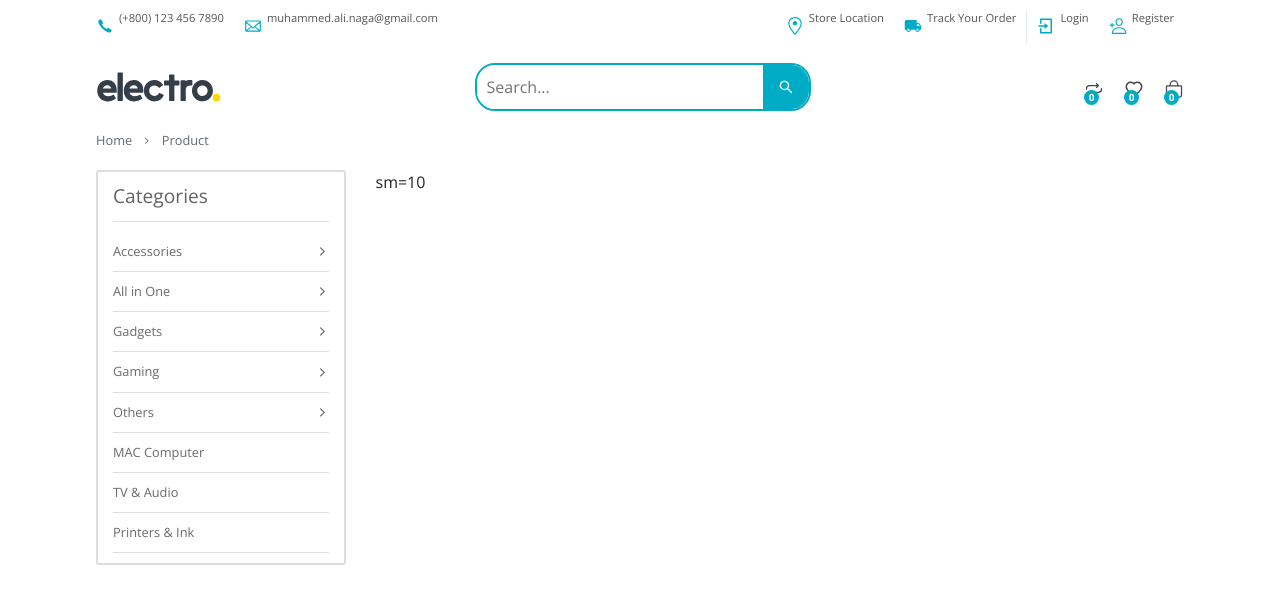
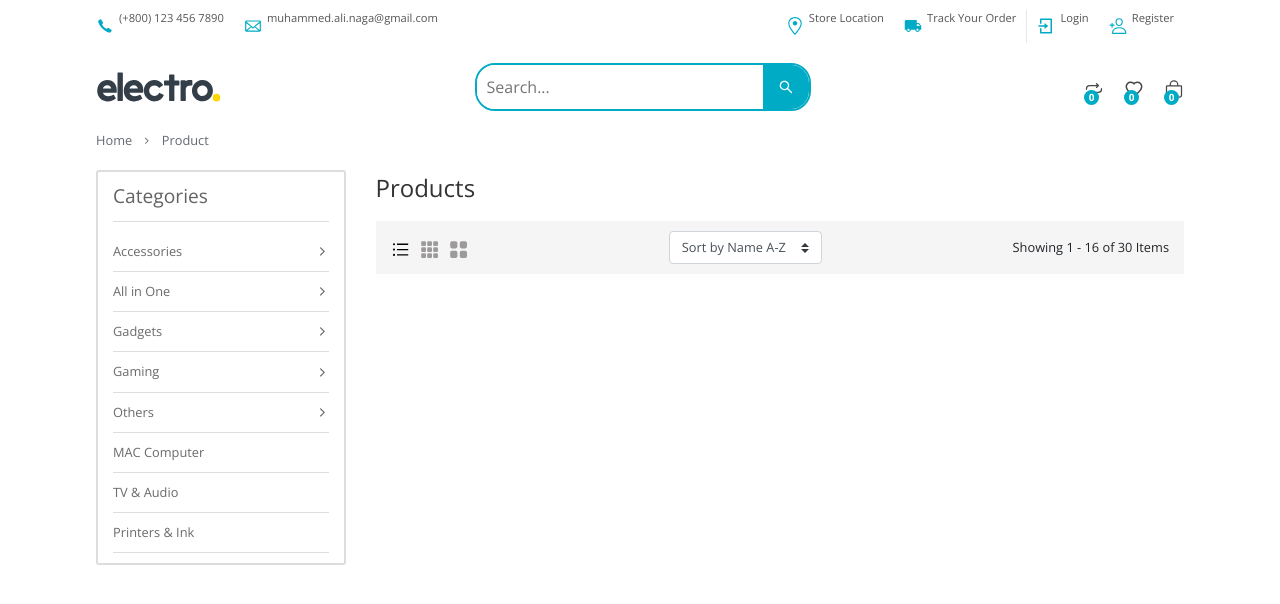
Before and after one commit to muahmmed-naga/electron, a React (Create React App) app: page /categories/all in a window 1280 px wide. Shown: the top 604 px of the page. Built offline with nearby package versions, Linux system fonts and the light colour scheme.

Commit message:
Categories page view navigator

```diff
--- /dev/null
+++ b/src/components/categories-page-right/categories-page-right.comp.js
@@ -0,0 +1,18 @@
+import React from 'react';
+
+// Components
+import ViewNavigator from './utils/view-navigator.comp';
+
+// Styles
+import './categories-page-right.scss';
+
+const CategoriesPageRightSide = () => {
+  return (
+    <div className="categories-page-right-wrapper">
+      <div className="title">Products</div>
+      <ViewNavigator />
+    </div>
+  );
+};
+
+export default CategoriesPageRightSide;
--- /dev/null
+++ b/src/components/categories-page-right/categories-page-right.scss
@@ -0,0 +1,7 @@
+.categories-page-right-wrapper {
+  .title {
+    font-size: 1.5rem;
+    margin-bottom: 15px;
+    color: #333333;
+  }
+}
--- /dev/null
+++ b/src/components/categories-page-right/utils/view-navigator.comp.js
@@ -0,0 +1,37 @@
+import React from 'react';
+
+// Components
+import { Form } from 'react-bootstrap';
+import { AiOutlineUnorderedList } from 'react-icons/ai';
+import { BsGrid3X3GapFill, BsFillGridFill } from 'react-icons/bs';
+
+// Styles
+import './view-navigator.styles.scss';
+
+const ViewNavigator = () => {
+  return (
+    <div className="view-navigator-wrapper flex-align-center flex-justify-between">
+      <div className="view-controller">
+        <AiOutlineUnorderedList className="active-view" />
+        <BsGrid3X3GapFill />
+        <BsFillGridFill />
+      </div>
+      <div className="middle-wrapper">
+        <Form>
+          <Form.Group controlId="exampleForm.SelectCustom">
+            <Form.Control as="select" custom>
+              <option>Sort by Name A-Z</option>
+              <option>Price - Low to High</option>
+              <option>Price - High to Low</option>
+              <option>Date - New to Old</option>
+              <option>Date - Old to New</option>
+            </Form.Control>
+          </Form.Group>
+        </Form>
+      </div>
+      <div className="right-side">Showing 1 - 16 of 30 Items</div>
+    </div>
+  );
+};
+
+export default ViewNavigator;
--- /dev/null
+++ b/src/components/categories-page-right/utils/view-navigator.styles.scss
@@ -0,0 +1,30 @@
+.view-navigator-wrapper {
+  background-color: #f5f5f5;
+  padding: 10px 15px;
+
+  .view-controller {
+    svg {
+      margin-right: 10px;
+      color: #9c9a9a;
+      font-size: 1.2rem;
+      cursor: pointer;
+    }
+
+    .active-view {
+      color: #000 !important;
+    }
+  }
+
+  .middle-wrapper {
+    .custom-select {
+      font-size: 0.8rem;
+    }
+    .form-group {
+      margin-bottom: 0 !important;
+    }
+  }
+
+  .right-side {
+    font-size: 0.8rem;
+  }
+}
--- a/src/pages/CategoriesPage.js
+++ b/src/pages/CategoriesPage.js
@@ -4,6 +4,7 @@ import React from 'react';
 import { Row, Col } from 'react-bootstrap';
 import RouteNavigator from '../components/route-navigator/route-navigator.comp';
 import CategoriesPageLeftSide from '../components/categories-page-left/categories-page-left.comp';
+import CategoriesPageRightSide from '../components/categories-page-right/categories-page-right.comp';
 
 const CategoriesPage = () => {
   return (
@@ -13,7 +14,9 @@ const CategoriesPage = () => {
         <Col sm={3}>
           <CategoriesPageLeftSide />
         </Col>
-        <Col sm={9}>sm=10</Col>
+        <Col sm={9}>
+          <CategoriesPageRightSide />
+        </Col>
       </Row>
     </div>
   );
```
Also changed, not shown: 1 other file (tests, documents, lock files or other folders).
